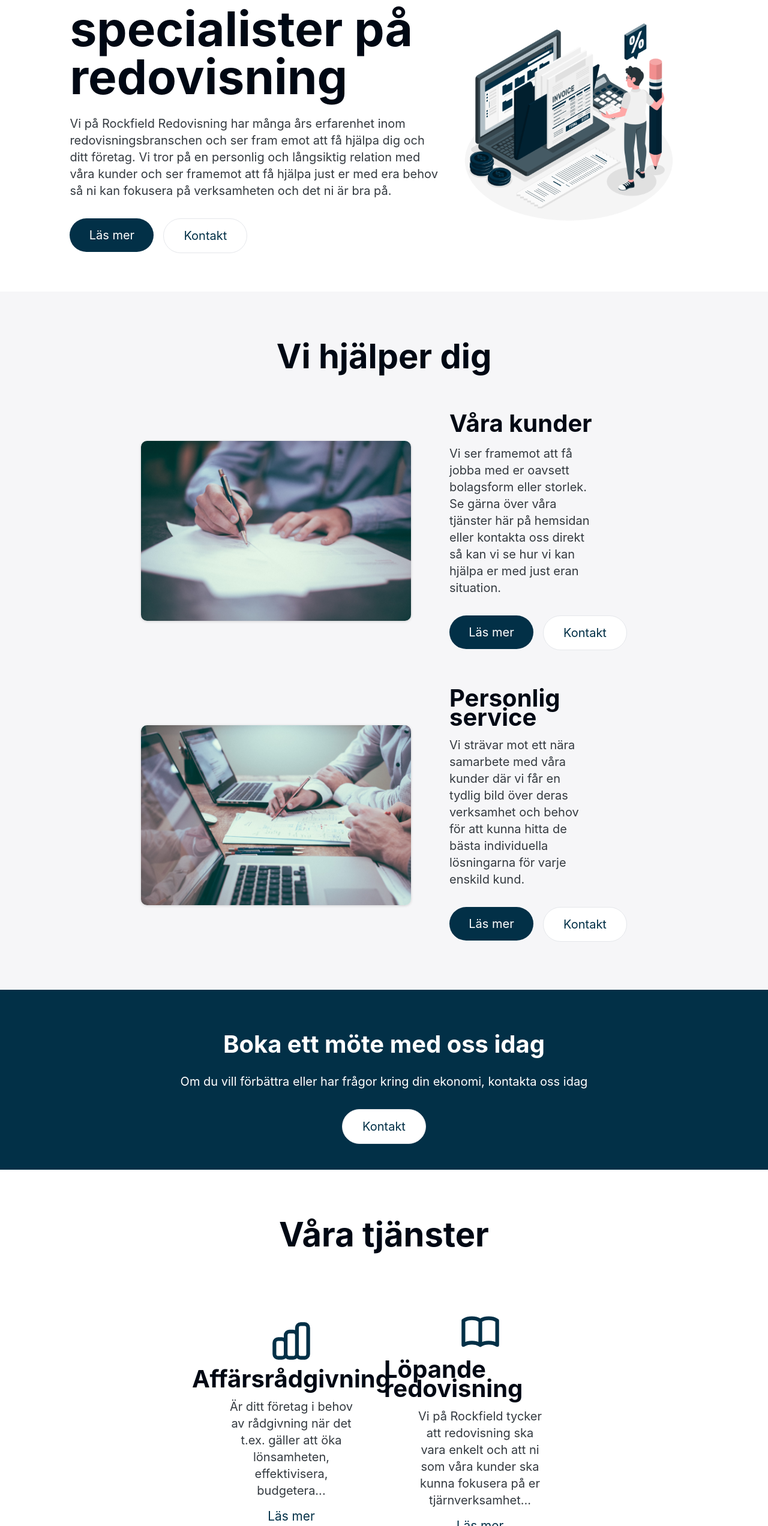
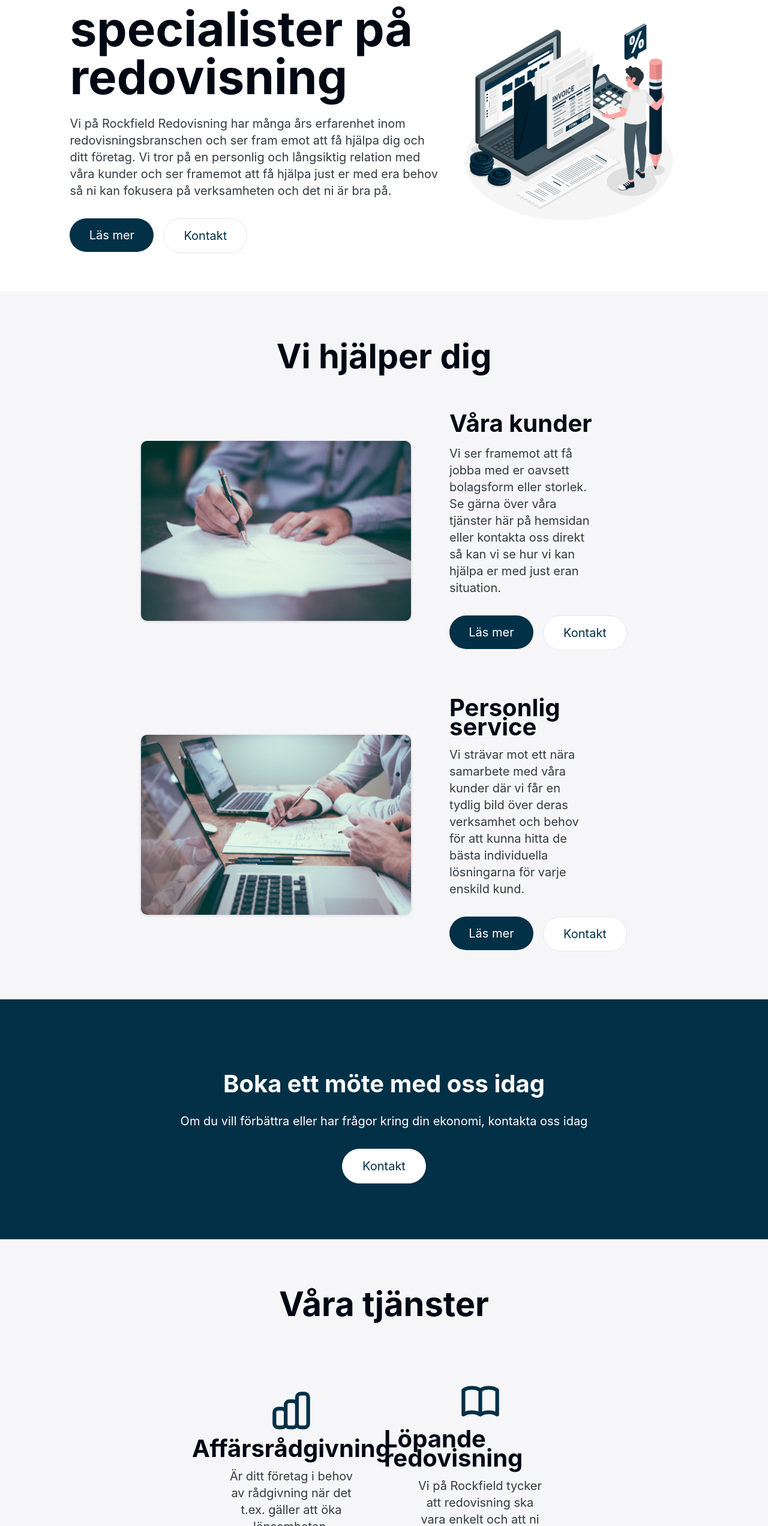
Before and after one commit to JockeHTML/rockfield-redovisning, a Next.js app: page / in a window 1280 px wide. Shown: the part 256-2800 px from the top of the page at 60% size. Built offline with nearby package versions, Linux system fonts and the light colour scheme.

Commit message:
styles added, contact page on homepage added

```diff
--- a/components/contact/content.module.css
+++ b/components/contact/content.module.css
@@ -1,4 +1,5 @@
 .content {
+  margin: auto;
   width: 60%;
   padding: var(--padding4) 0;
   display: flex;
@@ -48,7 +49,7 @@
   .content {
     width: 100%;
     flex-direction: column;
-    padding: var(--padding2) 0;
+    padding: var(--padding2) 1.5rem;
   }
   .icons {
     padding-top: 1.5rem;
--- a/components/home/forWho/forWho.module.css
+++ b/components/home/forWho/forWho.module.css
@@ -5,7 +5,7 @@
 .forWho {
   height: auto;
   background-color: var(--bg);
-  padding: var(--padding8) 0 var(--padding4) 0;
+  padding: var(--padding8) 0 var(--padding8) 0;
   display: flex;
   justify-content: center;
   align-items: center;
--- a/components/home/products/product.module.css
+++ b/components/home/products/product.module.css
@@ -20,6 +20,7 @@
   color: var(--blue);
   padding-top: 1rem;
   font-size: 1.3rem;
+  font-weight: 800;
 }
 
 .product h2 {
--- a/components/home/products/products.module.css
+++ b/components/home/products/products.module.css
@@ -1,4 +1,5 @@
 .products {
+  background-color: var(--bg);
   display: flex;
   flex-direction: column;
   justify-content: center;
--- a/components/slider/slider.module.css
+++ b/components/slider/slider.module.css
@@ -1,5 +1,5 @@
 .slider {
-  height: 300px;
+  height: 400px;
   background-color: var(--blue);
   display: flex;
   justify-content: center;
--- a/pages/index.js
+++ b/pages/index.js
@@ -4,6 +4,7 @@ import ForWho from "../components/home/forWho/ForWho";
 import AboutUs from "../components/home/aboutUs/AboutUs";
 import Slider from "../components/slider/Slider";
 import Products from "../components/home/products/Products";
+import Content from "../components/contact/Content";
 
 export default function Home() {
   return (
@@ -11,7 +12,6 @@ export default function Home() {
       <Head>
         <title>Rockfield Redovisning AB</title>
         <meta name="viewport" content="width=device-width, initial-scale=1" />
-
         <meta
           name="description"
           content="Rockfield Redovisning, Ponnyvägen 6, 857 50 Sundsvall"
@@ -22,6 +22,7 @@ export default function Home() {
       <AboutUs />
       <Slider />
       <Products />
+      <Content />
     </main>
   );
 }
```
Also changed, not shown: components/contact/contact.module.css (+6 -6 lines).
